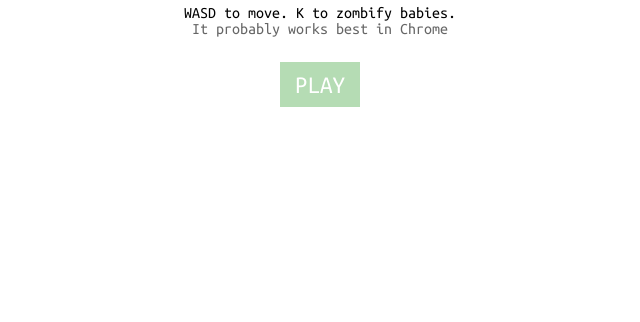
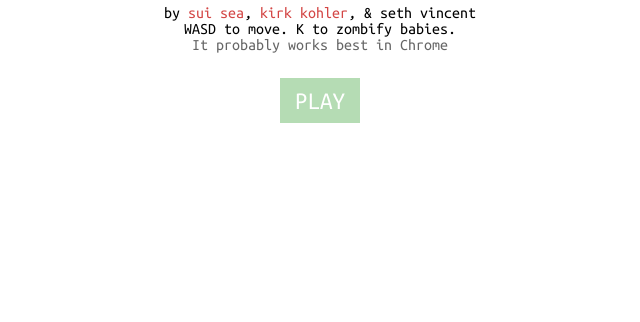
Before and after one commit to sethvincent/hogjam4, a website: page index.html in a window 1280 px wide. Shown: the part 478-800 px from the top of the page, without its empty margins (320-960 px from the left). Drawn offline with Linux system fonts and the light colour scheme.

Commit message:
Update index.html

```diff
--- a/index.html
+++ b/index.html
@@ -22,7 +22,7 @@
 <div id="menu">
   <img src="images/menu-image/menu.gif">
   <h1>the <span class="red">baby</span></h1>
-  <p style="margin-bottom:35px;">WASD to move. K to zombify babies. <br><span class="grey">It probably works best in Chrome</span></p>
+  <p style="margin-bottom:35px;">by <a href="http://suisea.com" target="_blank">sui sea</a>, <a href="http://kirkkohler.com" target="_blank">kirk kohler</a>, & <a href="http://sethvincent.com" target="_blank"></a>seth vincent</a><br />WASD to move. K to zombify babies. <br><span class="grey">It probably works best in Chrome</span></p>
   <p><a href="#" id="play" style="display:none;">PLAY</a></p>
 </div>
 
```
